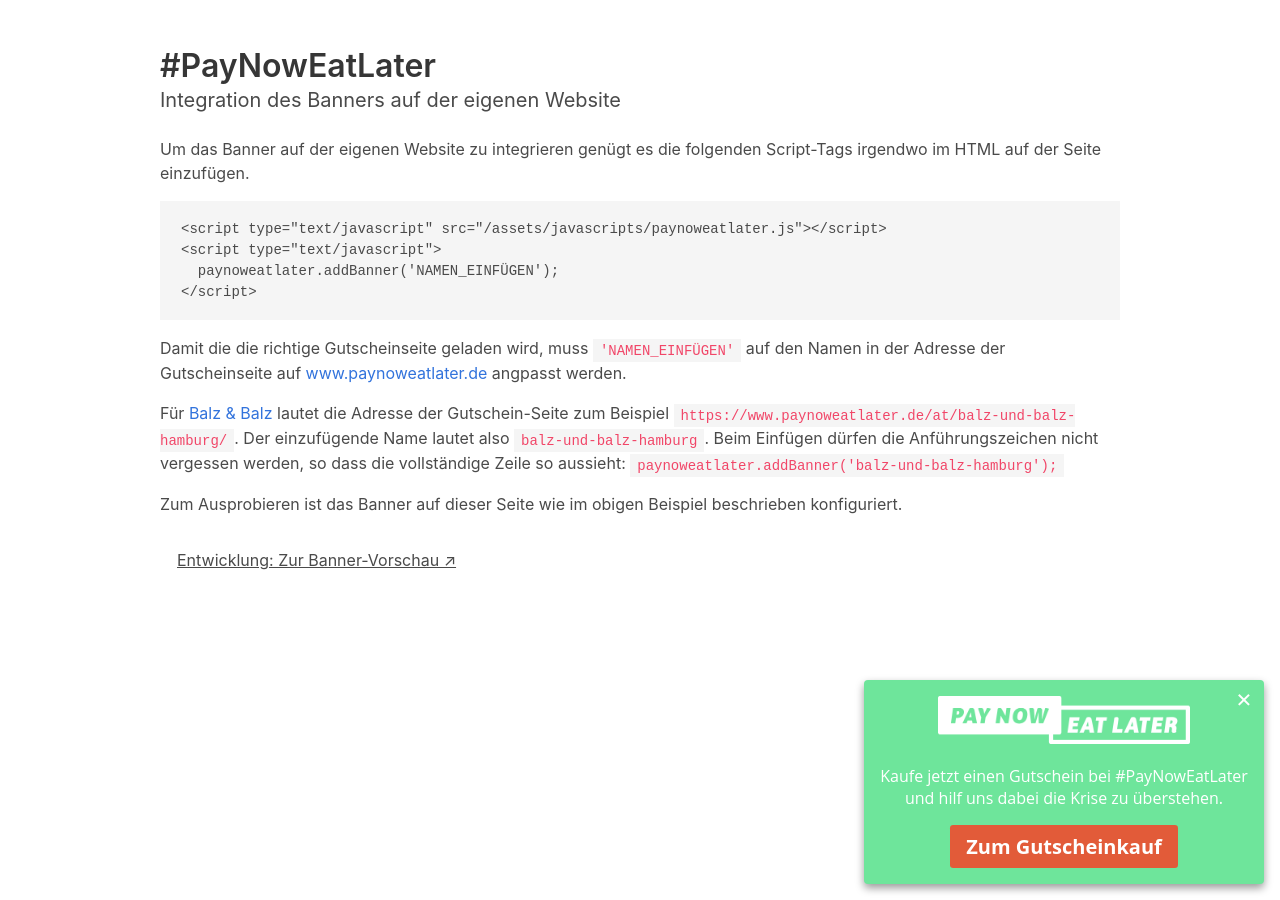
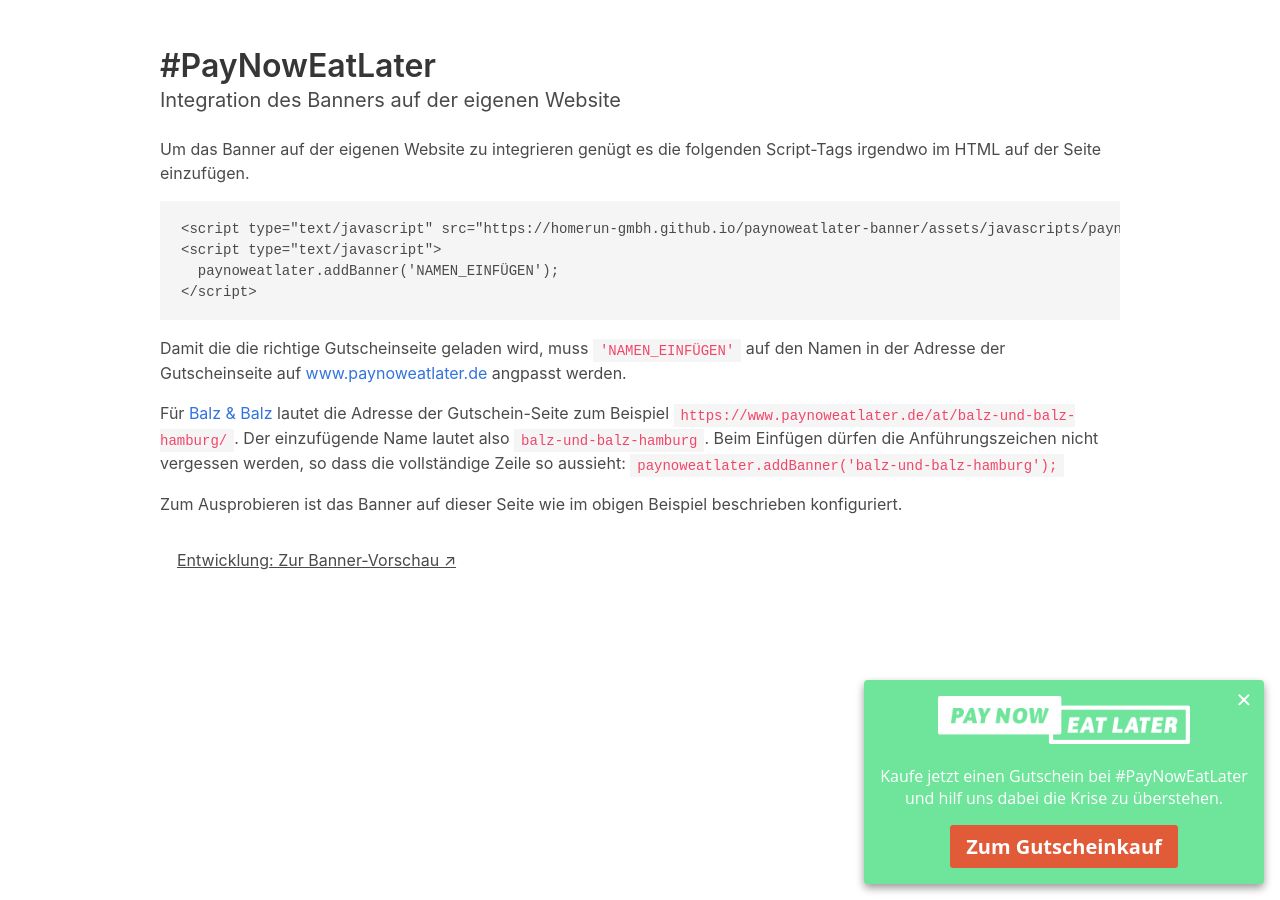
Before and after one commit to homerun-gmbh/paynoweatlater-banner, a Jekyll site: the page built from index.html, in a window 1280 px wide. Built offline with Jekyll 4.4.1, drawn with Linux system fonts in a browser that asks for light colours.

Commit message:
Configure gh-pages URLs

```diff
--- a/_config.yml
+++ b/_config.yml
@@ -23,8 +23,8 @@
 # description: >-
 #   Hilf mit, die vielen Restaurants, Bars, Cafés und kleinen Lokale finanziell zu
 #   unterstützen und sicher durch die Corona-Krise zu bringen!
-baseurl: "" # the subpath of your site, e.g. /blog
-url: "" # the base hostname & protocol for your site, e.g. http://example.com
+baseurl: "/paynoweatlater-banner" # the subpath of your site, e.g. /blog
+url: "https://homerun-gmbh.github.io" # the base hostname & protocol for your site, e.g. http://example.com
 
 sass:
   style: compressed
```
